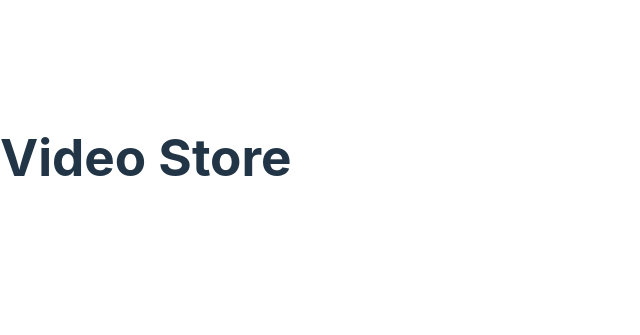
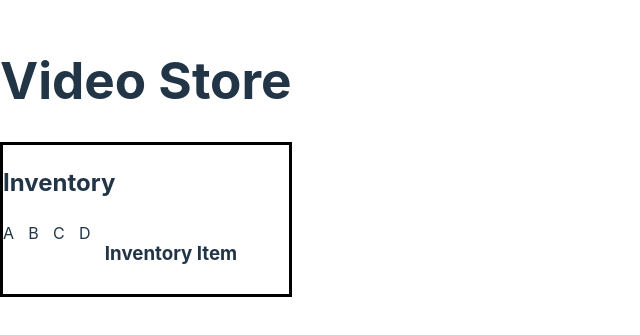
Before and after one commit to tkoenig97/react-video-store, a React (Vite) app: page / in a window 1280 px wide. Shown: the part 243-578 px from the top of the page, without its empty margins (0-640 px from the left). Built offline with nearby package versions, Linux system fonts and the light colour scheme.

Commit message:
Created inventory item component

```diff
--- a/src/App.jsx
+++ b/src/App.jsx
@@ -1,10 +1,11 @@
 import InventoryContainer from './components/InventoryContainer';
+import './App.css';
 
 function App() {
     return (
         <div>
             <h1>Video Store</h1>
-            <inventoryContainer />
+            <InventoryContainer />
         </div>
     );
 }
--- a/src/components/InventoryContainer.jsx
+++ b/src/components/InventoryContainer.jsx
@@ -1,3 +1,5 @@
+import InventoryItem from "./InventoryItem";
+
 export default function InventoryContainer() {
     return (
         <div className="inventory-container">
@@ -7,6 +9,7 @@ export default function InventoryContainer() {
                 <div>B</div>
                 <div>C</div>
                 <div>D</div>
+                <InventoryItem />
             </div>
         </div>
     );
--- /dev/null
+++ b/src/components/InventoryItem.jsx
@@ -0,0 +1,3 @@
+export default function InventoryItem() {
+    return <h3>Inventory Item</h3>
+}
```
